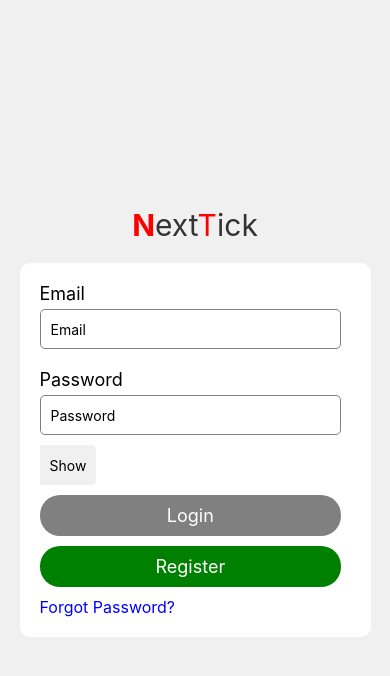
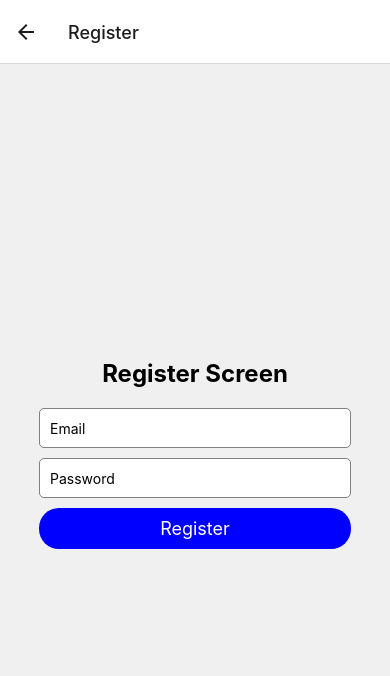
Before and after one commit to Islamsulaiman/NextTick-React-Native, a React Native app: screen /Register in a window 390 px wide. Shown: the top 676 px of the page. Built offline with nearby package versions, Linux system fonts and the light colour scheme.

Commit message:
Dev: navigate to Register page when pressing on Regiter in Login screen

```diff
--- a/src/App.tsx
+++ b/src/App.tsx
@@ -5,6 +5,7 @@ import {createStackNavigator} from '@react-navigation/stack';
 import Login from './screens/Login';
 import {View, StyleSheet} from 'react-native';
 import HomeScreen from './screens/Home';
+import Register from './screens/Register';
 
 const Stack = createStackNavigator();
 
@@ -14,6 +15,7 @@ function App(): JSX.Element {
       <Stack.Navigator>
         <Stack.Screen name="Login" component={Login} options={{headerShown: false}}/>
         <Stack.Screen name="Home" component={HomeScreen} />
+        <Stack.Screen name="Register" component={Register} />
       </Stack.Navigator>
     </NavigationContainer>
   );
--- a/src/screens/Login.tsx
+++ b/src/screens/Login.tsx
@@ -39,7 +39,7 @@ const LoginScreen: React.FC = () => {
   };
 
   const handleRegister = () =>{
-    // register Logic
+    navigation.navigate('Register');
   };
 
   const handleForgotPassword = () => {
--- /dev/null
+++ b/src/screens/Register.tsx
@@ -0,0 +1,79 @@
+/* eslint-disable prettier/prettier */
+import React, {useState} from 'react';
+import {
+  View,
+  Text,
+  TextInput,
+  TouchableOpacity,
+  StyleSheet,
+} from 'react-native';
+
+const Register: React.FC = () => {
+  const [email, setEmail] = useState<string>('');
+  const [password, setPassword] = useState<string>('');
+
+  // Your registration logic goes here
+  const handleRegister = () => {
+    console.log('Register button pressed');
+  };
+
+  return (
+    <View style={styles.container}>
+      <Text style={styles.title}>Register Screen</Text>
+      <TextInput
+        style={styles.input}
+        placeholder="Email"
+        value={email}
+        onChangeText={setEmail}
+        keyboardType="email-address"
+      />
+      <TextInput
+        style={styles.input}
+        placeholder="Password"
+        value={password}
+        onChangeText={setPassword}
+        secureTextEntry
+      />
+      <TouchableOpacity style={styles.button} onPress={handleRegister}>
+        <Text style={styles.buttonText}>Register</Text>
+      </TouchableOpacity>
+    </View>
+  );
+};
+
+const styles = StyleSheet.create({
+  container: {
+    flex: 1,
+    justifyContent: 'center',
+    alignItems: 'center',
+    backgroundColor: '#f0f0f0',
+  },
+  title: {
+    fontSize: 24,
+    fontWeight: 'bold',
+    marginBottom: 20,
+  },
+  input: {
+    width: '80%',
+    height: 40,
+    borderColor: 'gray',
+    borderWidth: 1,
+    marginBottom: 10,
+    paddingLeft: 10,
+    borderRadius: 5,
+    backgroundColor: 'white',
+  },
+  button: {
+    backgroundColor: 'blue',
+    padding: 10,
+    borderRadius: 20,
+    width: '80%',
+    alignItems: 'center',
+  },
+  buttonText: {
+    color: 'white',
+    fontSize: 18,
+  },
+});
+
+export default Register;
```
